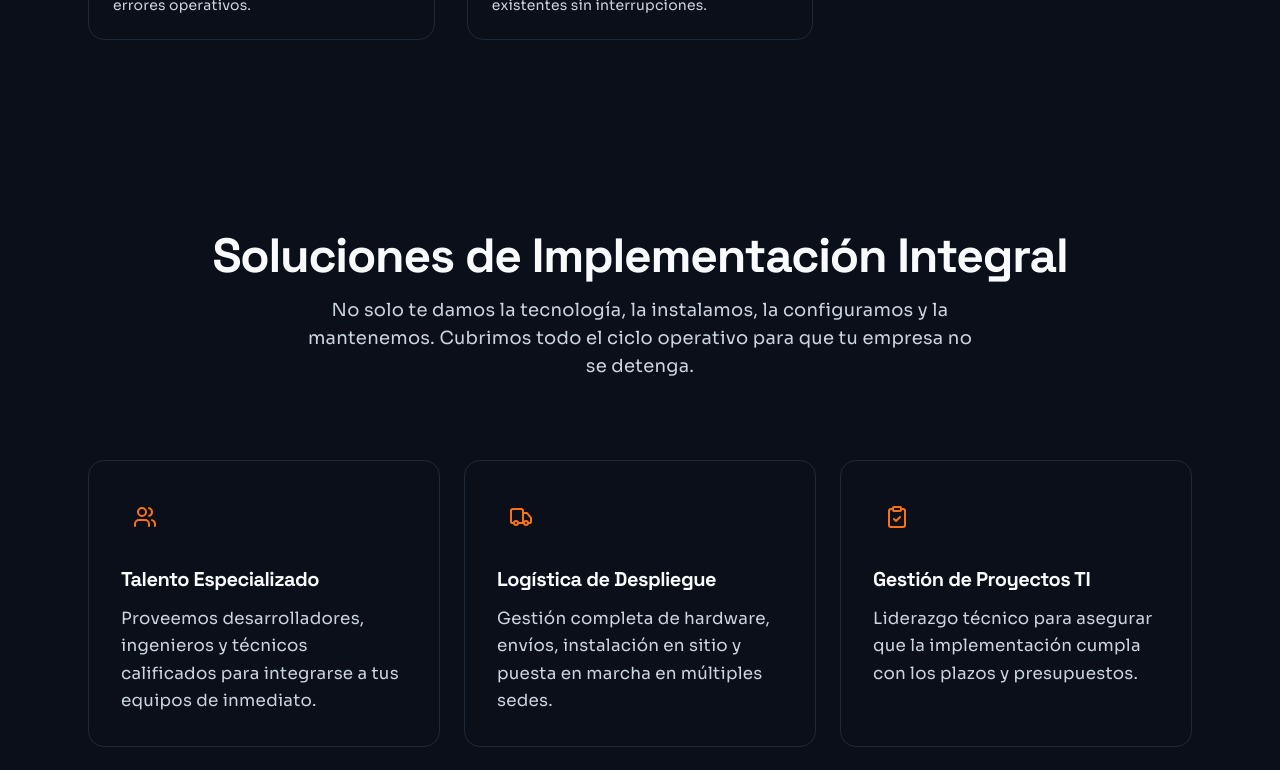
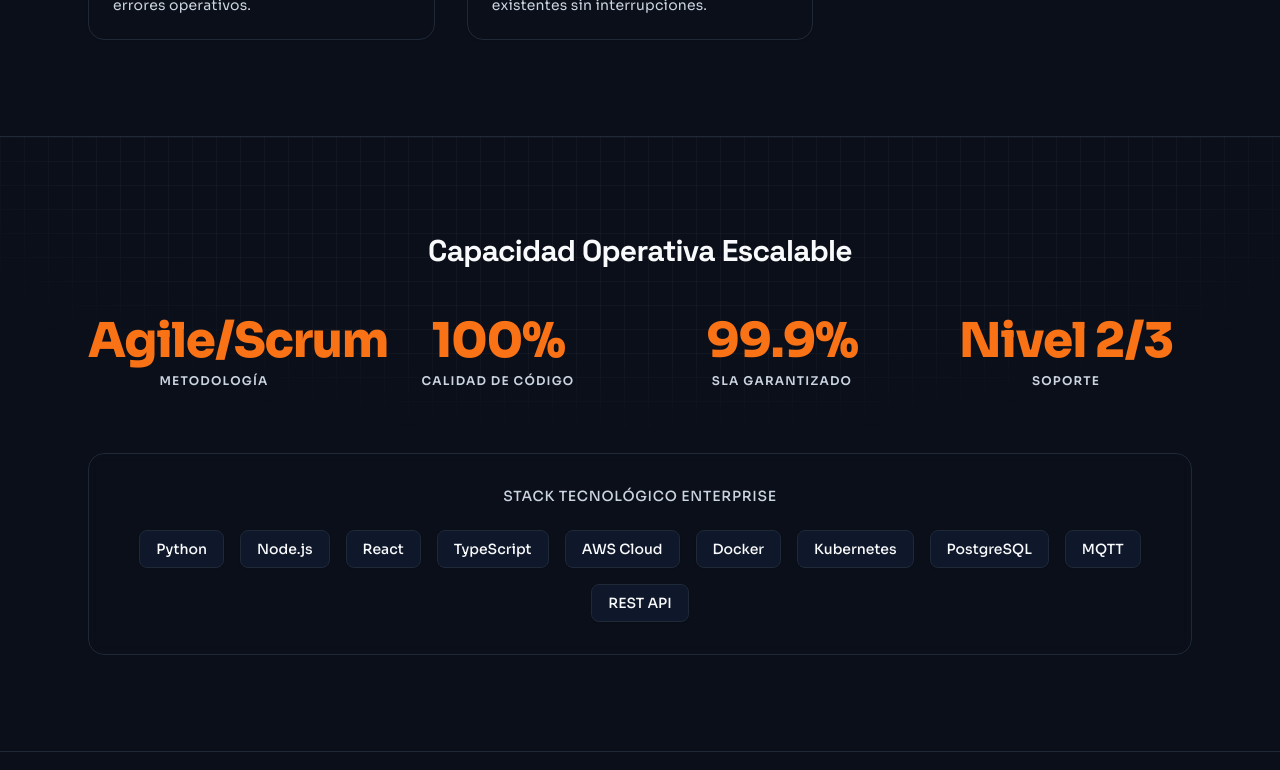
Before and after one commit to santacroce12/LYNX, a Next.js app: page /tecnologia in a window 1280 px wide. Shown: the part 1120-1890 px from the top of the page. Built offline with nearby package versions, Linux system fonts and the light colour scheme.

Commit message:
add impact stats

```diff
--- a/src/app/(marketing)/energia/page.tsx
+++ b/src/app/(marketing)/energia/page.tsx
@@ -1,6 +1,7 @@
 import CTA from "@/components/marketing/CTA";
 import FAQ from "@/components/marketing/FAQ";
 import FeaturedProjects from "@/components/marketing/FeaturedProjects";
+import ImpactStats from "@/components/marketing/ImpactStats";
 import ProcessSteps from "@/components/marketing/ProcessSteps";
 import { energia } from "@/content/energia";
 import { buildMetadata } from "@/lib/seo";
@@ -20,6 +21,12 @@ export default function EnergiaPage() {
   return (
     <>
       <EnergiaHero />
+      <ImpactStats
+        stats={energia.stats}
+        badges={energia.standards}
+        badgeTitle="Normativas & Protocolos Industriales"
+        title="Ingeniería Certificada"
+      />
       <EnergiaGallery />
       <EnergiaServices />
       <ProcessSteps
--- a/src/app/(marketing)/tecnologia/page.tsx
+++ b/src/app/(marketing)/tecnologia/page.tsx
@@ -1,6 +1,7 @@
 import CTA from "@/components/marketing/CTA";
 import FAQ from "@/components/marketing/FAQ";
 import FeaturedProjects from "@/components/marketing/FeaturedProjects";
+import ImpactStats from "@/components/marketing/ImpactStats";
 import ProcessSteps from "@/components/marketing/ProcessSteps";
 import EnergyFlow from "@/components/ui/EnergyFlow";
 import { tecnologia } from "@/content/tecnologia";
@@ -19,6 +20,12 @@ export default function TecnologiaPage() {
   return (
     <>
       <TecnologiaHero />
+      <ImpactStats
+        stats={tecnologia.stats}
+        badges={tecnologia.stack}
+        badgeTitle="Stack Tecnológico Enterprise"
+        title="Capacidad Operativa Escalable"
+      />
       <TecnologiaServices />
       <ProcessSteps
         steps={tecnologia.process}
--- /dev/null
+++ b/src/components/marketing/ImpactStats.tsx
@@ -0,0 +1,75 @@
+"use client";
+
+import Section from "@/components/layout/Section";
+import Reveal from "@/components/motion/Reveal";
+
+interface Stat {
+  label: string;
+  value: string;
+}
+
+interface ImpactStatsProps {
+  stats: Stat[];
+  badges?: string[];
+  badgeTitle?: string;
+  title?: string;
+}
+
+export default function ImpactStats({
+  stats,
+  badges,
+  badgeTitle = "Estándares & Tecnologías",
+  title = "Respaldo Operativo",
+}: ImpactStatsProps) {
+  return (
+    <Section className="relative border-y border-[var(--border)] bg-[var(--surface)]/50">
+      <div className="pointer-events-none absolute inset-0 bg-[linear-gradient(to_right,#80808012_1px,transparent_1px),linear-gradient(to_bottom,#80808012_1px,transparent_1px)] bg-[size:24px_24px] [mask-image:radial-gradient(ellipse_60%_50%_at_50%_0%,#000_70%,transparent_100%)]" />
+
+      <div className="relative z-10">
+        <div className="mb-12 text-center">
+          <Reveal>
+            <h2 className="text-2xl font-bold text-[var(--text)] md:text-3xl">
+              {title}
+            </h2>
+          </Reveal>
+        </div>
+
+        <div className="mb-16 grid grid-cols-2 gap-8 md:grid-cols-4">
+          {stats.map((stat, index) => (
+            <Reveal key={stat.label} delay={index * 0.1}>
+              <div className="group text-center">
+                <div className="mb-2 text-4xl font-extrabold tracking-tight text-[var(--accent)] transition-transform duration-300 group-hover:scale-110 md:text-5xl">
+                  {stat.value}
+                </div>
+                <div className="text-xs font-semibold uppercase tracking-widest text-[var(--muted)]">
+                  {stat.label}
+                </div>
+              </div>
+            </Reveal>
+          ))}
+        </div>
+
+        {badges && (
+          <Reveal delay={0.4}>
+            <div className="rounded-2xl border border-[var(--border)] bg-[var(--bg)]/80 p-6 backdrop-blur-sm md:p-8">
+              <p className="mb-6 text-center text-sm font-medium uppercase tracking-wider text-[var(--muted)]">
+                {badgeTitle}
+              </p>
+
+              <div className="flex flex-wrap justify-center gap-3 md:gap-4">
+                {badges.map((badge, idx) => (
+                  <div
+                    key={idx}
+                    className="flex cursor-default select-none items-center justify-center rounded-lg border border-[var(--border)] bg-[var(--surface)] px-4 py-2 text-sm font-medium text-[var(--text)] shadow-sm transition-all hover:border-[var(--accent)] hover:text-[var(--accent)] hover:shadow-[0_0_15px_rgba(249,115,22,0.15)]"
+                  >
+                    {badge}
+                  </div>
+                ))}
+              </div>
+            </div>
+          </Reveal>
+        )}
+      </div>
+    </Section>
+  );
+}
--- a/src/content/energia.ts
+++ b/src/content/energia.ts
@@ -156,6 +156,21 @@ export const energia = {
       answer: "Incluimos gestión de proyecto, puesta en marcha y monitoreo continuo.",
     },
   ],
+
+  stats: [
+    { label: "Experiencia del Equipo", value: "+10 Años" },
+    { label: "Compromiso HSE", value: "100%" },
+    { label: "Disponibilidad", value: "24/7" },
+    { label: "Cobertura", value: "Nacional" },
+  ],
+  standards: [
+    "IEC 61850",
+    "IEEE C37",
+    "NFPA 70E",
+    "ISO 9001",
+    "DNP3",
+    "Modbus TCP",
+  ],
   cta: {
     title: "Llevemos tu operación a un nuevo nivel",
     text: "Contanos tu desafío energético y diseñemos un plan a medida.",
--- a/src/content/tecnologia.ts
+++ b/src/content/tecnologia.ts
@@ -170,6 +170,25 @@ export const tecnologia = {
         "Todo el código, configuraciones y documentación generada por nuestro equipo durante el servicio es 100% propiedad de tu empresa desde el día uno.",
     },
   ],
+
+  stats: [
+    { label: "Metodología", value: "Agile/Scrum" },
+    { label: "Calidad de Código", value: "100%" },
+    { label: "SLA Garantizado", value: "99.9%" },
+    { label: "Soporte", value: "Nivel 2/3" },
+  ],
+  stack: [
+    "Python",
+    "Node.js",
+    "React",
+    "TypeScript",
+    "AWS Cloud",
+    "Docker",
+    "Kubernetes",
+    "PostgreSQL",
+    "MQTT",
+    "REST API",
+  ],
   cta: {
     title: "¿Listo para implementar?",
     text: "Contanos tu alcance y te proponemos el equipo y la logística ideal.",
```
